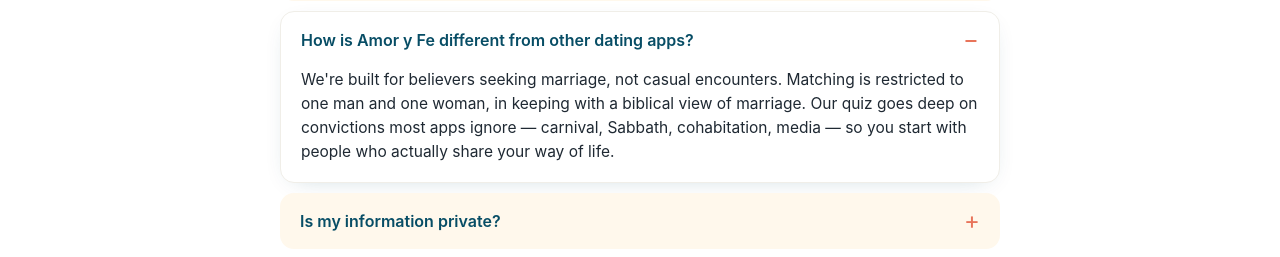
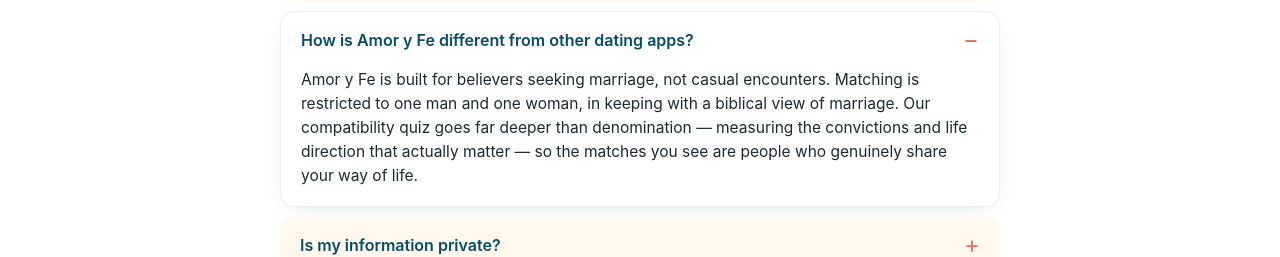
Before and after one commit to johntheysen-code/christian-aruba-dating, a Next.js app: page / in a window 1280 px wide. Both pictures are taken after a click on the heading "How is Amor y Fe different from other dating apps?". Shown: the part 1690-1947 px from the top of the page. Built offline with nearby package versions, Linux system fonts and the light colour scheme; no server answers.

Commit message:
Tighten FAQ differentiation answer

```diff
--- a/app/page.tsx
+++ b/app/page.tsx
@@ -115,12 +115,13 @@ export default async function HomePage() {
               <details className="faq-item">
                 <summary>How is Amor y Fe different from other dating apps?</summary>
                 <p>
-                  We&apos;re built for believers seeking marriage, not casual
-                  encounters. Matching is restricted to one man and one
-                  woman, in keeping with a biblical view of marriage. Our
-                  quiz goes deep on convictions most apps ignore — carnival,
-                  Sabbath, cohabitation, media — so you start with people who
-                  actually share your way of life.
+                  Amor y Fe is built for believers seeking marriage, not
+                  casual encounters. Matching is restricted to one man and
+                  one woman, in keeping with a biblical view of marriage.
+                  Our compatibility quiz goes far deeper than denomination —
+                  measuring the convictions and life direction that actually
+                  matter — so the matches you see are people who genuinely
+                  share your way of life.
                 </p>
               </details>
 
```
